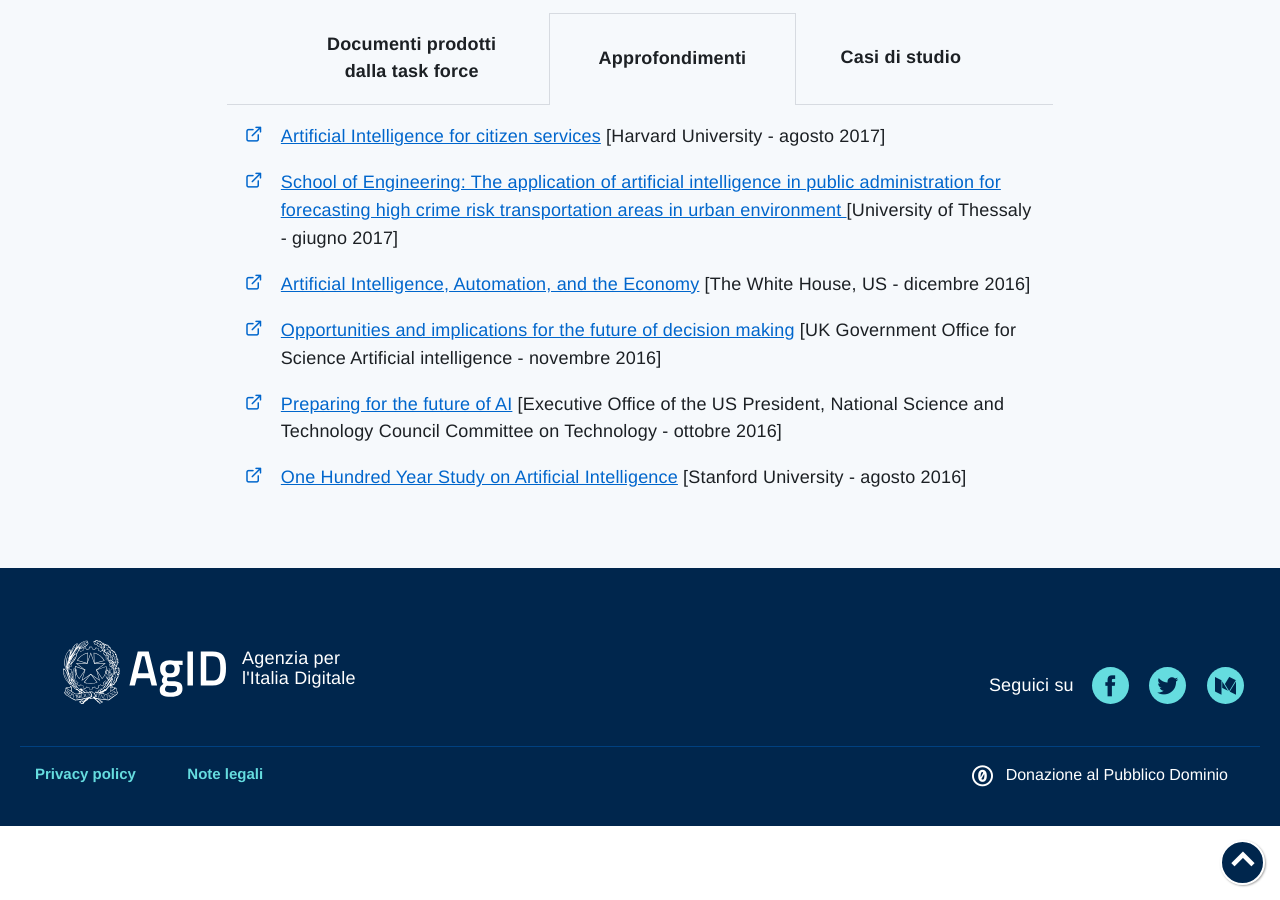
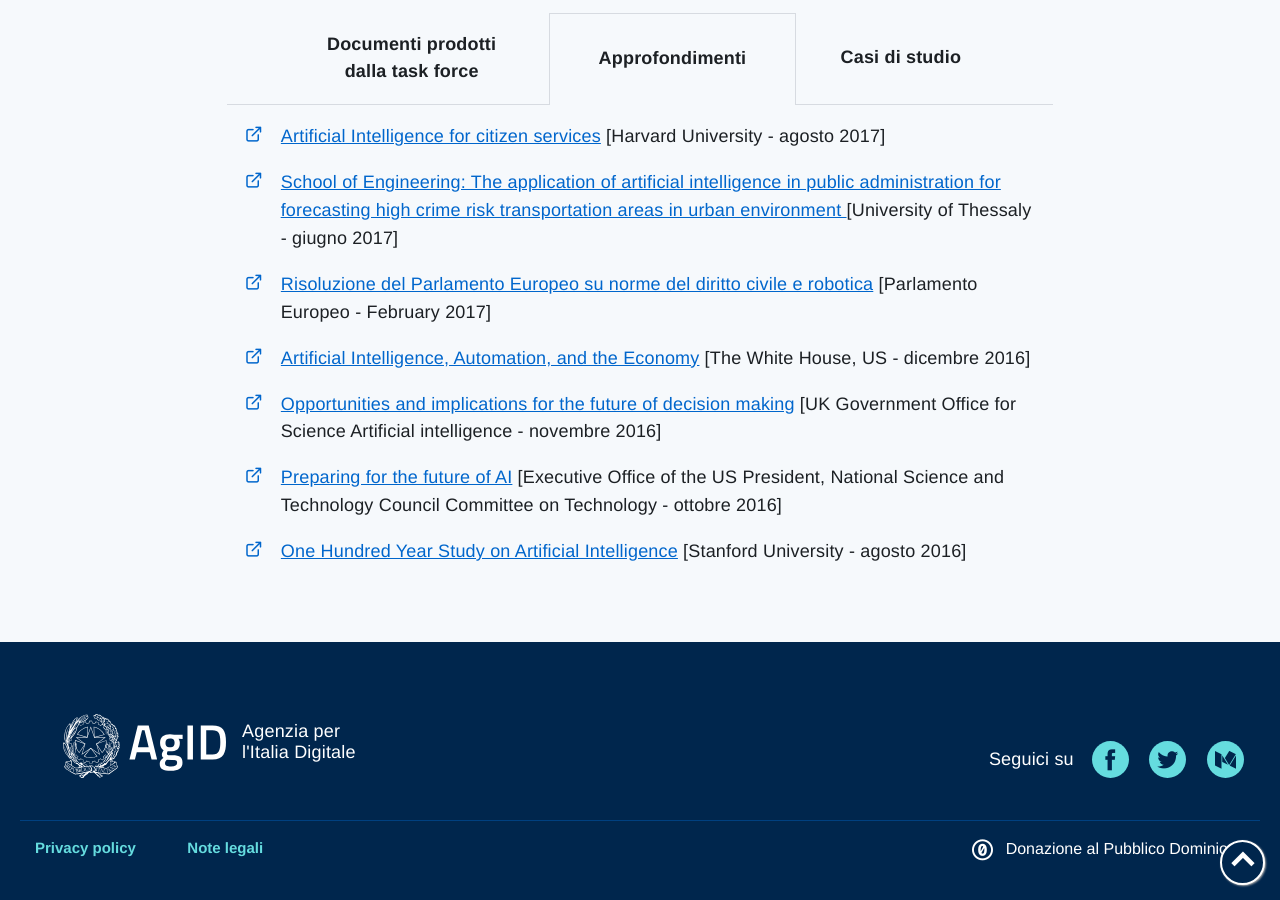
Before and after one commit to task-force-ia/ia.italia.it, a Jekyll site: the page built from _pages/it/materiali.md, in a window 1280 px wide and 900 px high, scrolled down 591 px. Built offline with Jekyll 4.4.1, drawn with Linux system fonts in a browser that asks for light colours; comment, search, counter and statistics services are not loaded; part of the change alters nothing that is shown.

Commit message:
Added document to materials section + better multilanguage template

```diff
--- a/_data/ext_resources.yml
+++ b/_data/ext_resources.yml
@@ -1,71 +1,142 @@
-- title: Preparing for the future of AI
-  author: Executive Office of the US President, National Science and Technology Council Committee on Technology
-  link: https://obamawhitehouse.archives.gov/sites/default/files/whitehouse_files/microsites/ostp/NSTC/preparing_for_the_future_of_ai.pdf
-  date: ottobre 2016
-  date_en: October 2016
-  type: insight
-  order: 5
-- title: One Hundred Year Study on Artificial Intelligence
-  author: Stanford University
-  link: https://ai100.stanford.edu/2016-report/section-i-what-artificial-intelligence
-  date: agosto 2016
-  date_en: August 2016
-  type: insight
-  order: 6
-- title: Opportunities and implications for the future of decision making
-  author: UK Government Office for Science Artificial intelligence
-  link: https://www.gov.uk/government/uploads/system/uploads/attachment_data/file/566075/gs-16-19-artificial-intelligence-ai-report.pdf
-  date: novembre 2016
-  date_en: November 2016
-  type: insight
-  order: 4
-- title: Artificial Intelligence, Automation, and the Economy
-  author: The White House, US
-  link: https://www.whitehouse.gov/sites/whitehouse.gov/files/images/EMBARGOED%20AI%20Economy%20Report.pdf
-  date: dicembre 2016
-  date_en: December 2016
-  type: insight
-  order: 3
-- title: Artificial Intelligence for citizen services
-  author: Harvard University
-  link: https://ash.harvard.edu/files/ash/files/artificial_intelligence_for_citizen_services.pdf
-  date: agosto 2017
-  date_en: August 2017
-  type: insight
-  order: 1
-- title: >
-    School of Engineering: The application of artificial intelligence in public administration for forecasting high crime risk transportation areas in urban environment
-  author: University of Thessaly
-  link: http://www.sciencedirect.com/science/article/pii/S2352146517303642
-  date: giugno 2017
-  date_en: June 2017
-  type: insight
-  order: 2
-- title: White paper IA
-  author: Task force IA
-  link: https://whitepaper-ia.readthedocs.io/it/latest/
-  date:
-  date_en:
-  type: doc
-  order: 1
-- title: Feeding the Brain - Optimizing an intelligent assistant in the government sector
-  author: IP Australia, Australian Government
-  link: http://opusresearch.net/wordpress/pdfs/IP_Datacom_IAConf_SF_2017.pdf
-  date: settembre 2017
-  date_en: September 2017
-  type: case-study
-  order: 1
-- title: Chatbot MIPAAF Social - Servizio di risposta in tempo reale per i cittadini su Facebook Messenger
-  author: Ministero delle politiche agricole alimentari e forestali
-  link: https://www.politicheagricole.it/flex/cm/pages/ServeBLOB.php/L/IT/IDPagina/11326
-  date: maggio 2017
-  date_en: May 2017
-  type: case-study
-  order: 2
-- title: HUB Bologna 2
-  author: Comune di Bologna
-  link: https://www.he-r.it/project/hub-human-ecosystems-bologna/
-  date: ottobre 2017
-  date_en: October 2017
-  type: case-study
-  order: 3
+it:
+  - title: Preparing for the future of AI
+    author: Executive Office of the US President, National Science and Technology Council Committee on Technology
+    link: https://obamawhitehouse.archives.gov/sites/default/files/whitehouse_files/microsites/ostp/NSTC/preparing_for_the_future_of_ai.pdf
+    date: ottobre 2016
+    type: insight
+    order: 6
+  - title: One Hundred Year Study on Artificial Intelligence
+    author: Stanford University
+    link: https://ai100.stanford.edu/2016-report/section-i-what-artificial-intelligence
+    date: agosto 2016
+    type: insight
+    order: 7
+  - title: Opportunities and implications for the future of decision making
+    author: UK Government Office for Science Artificial intelligence
+    link: https://www.gov.uk/government/uploads/system/uploads/attachment_data/file/566075/gs-16-19-artificial-intelligence-ai-report.pdf
+    date: novembre 2016
+    type: insight
+    order: 5
+  - title: Artificial Intelligence, Automation, and the Economy
+    author: The White House, US
+    link: https://www.whitehouse.gov/sites/whitehouse.gov/files/images/EMBARGOED%20AI%20Economy%20Report.pdf
+    date: dicembre 2016
+    type: insight
+    order: 4
+  - title: Artificial Intelligence for citizen services
+    author: Harvard University
+    link: https://ash.harvard.edu/files/ash/files/artificial_intelligence_for_citizen_services.pdf
+    date: agosto 2017
+    type: insight
+    order: 1
+  - title: >
+      School of Engineering: The application of artificial intelligence in public administration for forecasting high crime risk transportation areas in urban environment
+    author: University of Thessaly
+    link: http://www.sciencedirect.com/science/article/pii/S2352146517303642
+    date: giugno 2017
+    type: insight
+    order: 2
+  - title: White paper IA
+    author: Task force IA
+    link: https://whitepaper-ia.readthedocs.io/it/latest/
+    date:
+    date:
+    type: doc
+    order: 1
+  - title: Feeding the Brain - Optimizing an intelligent assistant in the government sector
+    author: IP Australia, Australian Government
+    link: http://opusresearch.net/wordpress/pdfs/IP_Datacom_IAConf_SF_2017.pdf
+    date: settembre 2017
+    date: September 2017
+    type: case-study
+    order: 1
+  - title: Chatbot MIPAAF Social - Servizio di risposta in tempo reale per i cittadini su Facebook Messenger
+    author: Ministero delle politiche agricole alimentari e forestali
+    link: https://www.politicheagricole.it/flex/cm/pages/ServeBLOB.php/L/IT/IDPagina/11326
+    date: maggio 2017
+    date: May 2017
+    type: case-study
+    order: 2
+  - title: HUB Bologna 2
+    author: Comune di Bologna
+    link: https://www.he-r.it/project/hub-human-ecosystems-bologna/
+    date: ottobre 2017
+    date: October 2017
+    type: case-study
+    order: 3
+  - title: Risoluzione del Parlamento Europeo su norme del diritto civile e robotica
+    author: Parlamento Europeo
+    link: http://www.europarl.europa.eu/sides/getDoc.do?pubRef=-%2F%2FEP%2F%2FNONSGML%2BTA%2BP8-TA-2017-0051%2B0%2BDOC%2BPDF%2BV0%2F%2FIT
+    date: febbraio 2017
+    date: February 2017
+    type: insight
+    order: 3
+en:
+  - title: Preparing for the future of AI
+    author: Executive Office of the US President, National Science and Technology Council Committee on Technology
+    link: https://obamawhitehouse.archives.gov/sites/default/files/whitehouse_files/microsites/ostp/NSTC/preparing_for_the_future_of_ai.pdf
+    date: October 2016
+    type: insight
+    order: 6
+  - title: One Hundred Year Study on Artificial Intelligence
+    author: Stanford University
+    link: https://ai100.stanford.edu/2016-report/section-i-what-artificial-intelligence
+    date: August 2016
+    type: insight
+    order: 7
+  - title: Opportunities and implications for the future of decision making
+    author: UK Government Office for Science Artificial intelligence
+    link: https://www.gov.uk/government/uploads/system/uploads/attachment_data/file/566075/gs-16-19-artificial-intelligence-ai-report.pdf
+    date: November 2016
+    type: insight
+    order: 5
+  - title: Artificial Intelligence, Automation, and the Economy
+    author: The White House, US
+    link: https://www.whitehouse.gov/sites/whitehouse.gov/files/images/EMBARGOED%20AI%20Economy%20Report.pdf
+    date: December 2016
+    type: insight
+    order: 4
+  - title: Artificial Intelligence for citizen services
+    author: Harvard University
+    link: https://ash.harvard.edu/files/ash/files/artificial_intelligence_for_citizen_services.pdf
+    date: August 2017
+    type: insight
+    order: 1
+  - title: "School of Engineering: The application of artificial intelligence in public administration for forecasting high crime risk transportation areas in urban environment"
+    author: University of Thessaly
+    link: http://www.sciencedirect.com/science/article/pii/S2352146517303642
+    date: June 2017
+    type: insight
+    order: 2
+  - title: White paper IA
+    author: Task force IA
+    link: https://whitepaper-ia.readthedocs.io/it/latest/
+    date:
+    date:
+    type: doc
+    order: 1
+  - title: Feeding the Brain - Optimizing an intelligent assistant in the government sector
+    author: IP Australia, Australian Government
+    link: http://opusresearch.net/wordpress/pdfs/IP_Datacom_IAConf_SF_2017.pdf
+    date: September 2017
+    type: case-study
+    order: 1
+  - title: Chatbot MIPAAF Social - Servizio di risposta in tempo reale per i cittadini su Facebook Messenger
+    author: Ministero delle politiche agricole alimentari e forestali
+    link: https://www.politicheagricole.it/flex/cm/pages/ServeBLOB.php/L/IT/IDPagina/11326
+    date: maggio 2017
+    date: May 2017
+    type: case-study
+    order: 2
+  - title: HUB Bologna 2
+    author: Comune di Bologna
+    link: https://www.he-r.it/project/hub-human-ecosystems-bologna/
+    date: October 2017
+    type: case-study
+    order: 3
+  - title: European Parliament resolution on Civil Law Rules on Robotics
+    author: European Parliament
+    link: http://www.europarl.europa.eu/sides/getDoc.do?pubRef=-%2F%2FEP%2F%2FNONSGML%2BTA%2BP8-TA-2017-0051%2B0%2BDOC%2BPDF%2BV0%2F%2FEN
+    date: February 2017
+    type: insight
+    order: 3
--- a/_layouts/materials.html
+++ b/_layouts/materials.html
@@ -21,43 +21,27 @@ layout: page
     </ul>
     <div id="panel-0" class="panel" aria-labelledby="tab-0" role="tabpanel">
       <ul class="Link-list">
-        {% assign data = site.data.ext_resources | where: "type", "doc" | sort: "order" %}
+        {% assign data = site.data.ext_resources[t.lang] | where: "type", "doc" | sort: "order" %}
         {% for datum in data %}
-        {% if active_lang != site.lang %}
-        {% assign date_lang = "date_" | append: t.lang %}
-        {% assign date = datum[date_lang] %}
-        {% else %}
-        {% assign date = datum.date %}
-        {% endif %}
-        <li><a href="{{ datum.link }}" title="{{ datum.title }}">{{ datum.title }}</a> [{{ datum.author }}{% if datum.date %} - {{ date }}{% endif %}]</li>
+        <li><a href="{{ datum.link }}" title="{{ datum.title }}">{{ datum.title }}</a> [{{ datum.author }}{% if datum.date %} - {{ datum.date }}{% endif %}]</li>
         {% endfor %}
       </ul>
     </div>
     <div id="panel-1" class="panel" aria-labelledby="tab-1" role="tabpanel">
       <ul class="Link-list">
-        {% assign data = site.data.ext_resources | where: "type", "insight" | sort: "order" %}
+        {% assign data = site.data.ext_resources[t.lang] | where: "type", "insight" | sort: "order" %}
         {% for datum in data %}
-        {% if active_lang != site.lang %}
-        {% assign date_lang = "date_" | append: t.lang %}
-        {% assign date = datum[date_lang] %}
-        {% else %}
-        {% assign date = datum.date %}
-        {% endif %}
-        <li><a href="{{ datum.link }}" title="{{ datum.title }}">{{ datum.title }}</a> [{{ datum.author }}{% if datum.date %} - {{ date }}{% endif %}]</li>
+        <li><a href="{{ datum.link }}" title="{{ datum.title }}">{{ datum.title }}</a> [{{ datum.author }}{% if datum.date %} - {{ datum.date }}{% endif %}]</li>
         {% endfor %}
       </ul>
     </div>
     <div id="panel-2" class="panel" aria-labelledby="tab-2" role="tabpanel">
-      {% assign data = site.data.ext_resources | where: "type", "case-study" | sort: "order" %}
-      {% for datum in data %}
-      {% if active_lang != site.lang %}
-      {% assign date_lang = "date_" | append: t.lang %}
-      {% assign date = datum[date_lang] %}
-      {% else %}
-      {% assign date = datum.date %}
-      {% endif %}
-      <li><a href="{{ datum.link }}" title="{{ datum.title }}">{{ datum.title }}</a> [{{ datum.author }}{% if datum.date %} - {{ date }}{% endif %}]</li>
-      {% endfor %}
+      <ul class="Link-list">
+        {% assign data = site.data.ext_resources[t.lang] | where: "type", "case-study" | sort: "order" %}
+        {% for datum in data %}
+        <li><a href="{{ datum.link }}" title="{{ datum.title }}">{{ datum.title }}</a> [{{ datum.author }}{% if datum.date %} - {{ datum.date }}{% endif %}]</li>
+        {% endfor %}
+      </ul>
     </div>
   </div>
 </div>
```
